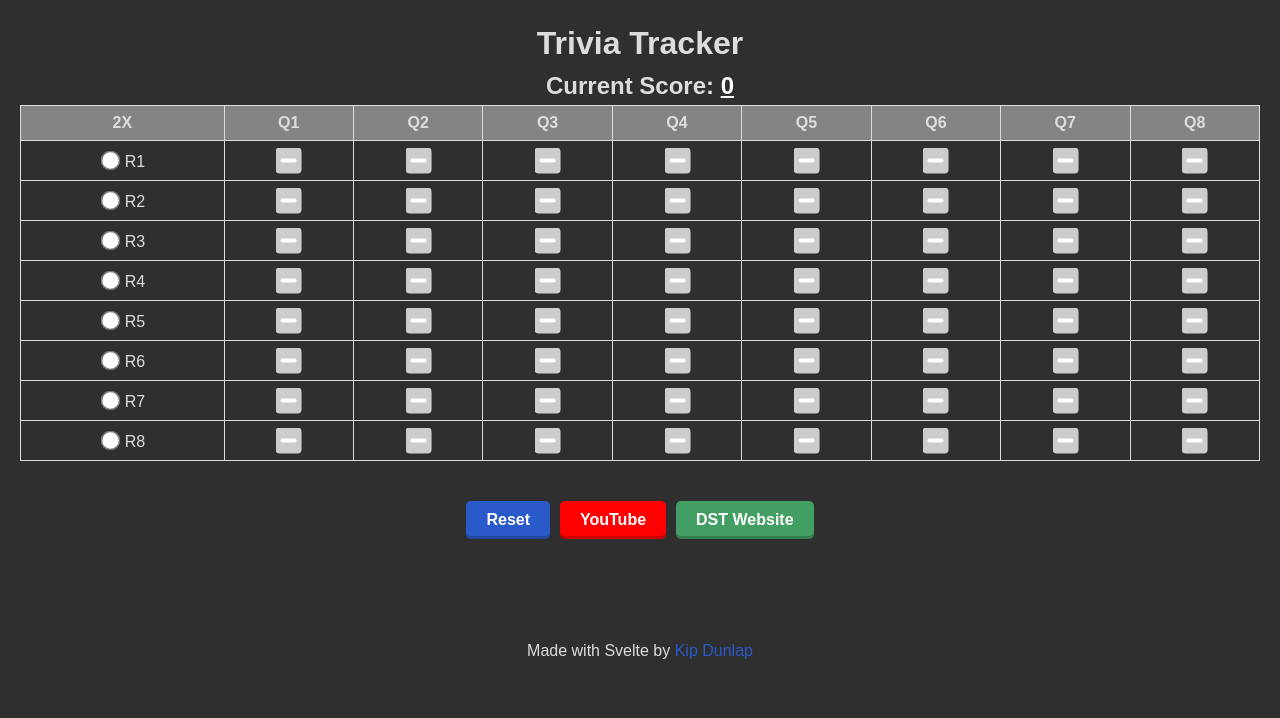
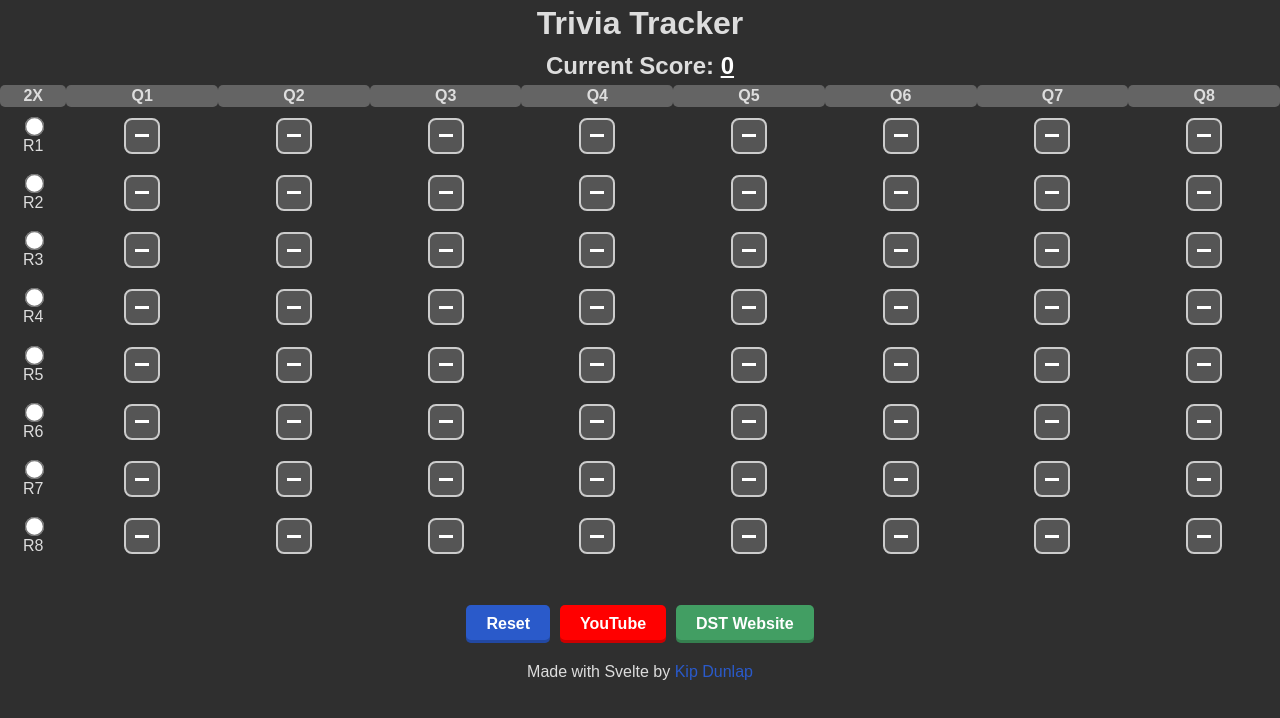
Before and after one commit to UrbaneD0ge/TriviaTracker, a SvelteKit app: page / in a window 1280 px wide. Shown: the top 718 px of the page. Built offline with nearby package versions, Linux system fonts and the light colour scheme.

Commit message:
broke transition, but looks good

```diff
--- a/src/app.html
+++ b/src/app.html
@@ -16,6 +16,6 @@ body {
 	background-color: #2f2f2f;
 	color: #dddddd;
 	margin: 0;
-	padding: 20px;
+	padding: 0px;
   }
 </style>
--- a/src/routes/+page.svelte
+++ b/src/routes/+page.svelte
@@ -109,15 +109,18 @@
               type="radio"
               name="doubledRound"
               checked={selectedRound === round}
-              onchange={() => selectRound(round)}>
+              onchange={() => selectRound(round)}><br>
               <label for="doubledRound-{round}"></label>
             R{round}</td>
           {#each questions as question, qIdx}
             <td>
+              <label class="custom-checkbox">
                 <input
                   type="checkbox"
                   onclick={(e) => toggleIdx(rIdx * questions.length + qIdx, e.currentTarget)}
                 />
+                <span aria-hidden="true"></span>
+              </label>
             </td>
           {/each}
         </tr>
@@ -161,16 +164,20 @@
   table {
     border-collapse: collapse;
     width: 100%;
+    height: 60svh;
   }
 
   th, td {
-    border: 1px solid #ddd;
-    padding: 8px;
+    border: 0px none #ddd;
+    padding: 0px;
     text-align: center;
   }
 
   th {
-    background-color: #848484;
+    background-color: #646464;
+    border-radius: 5px;
+    margin: 0;
+    padding: 2px 0;
   }
 
   input[type="radio"] {
@@ -178,23 +185,78 @@
     /* margin: 5px; */
   }
 
-  input[type="checkbox"] {
-    transform: scale(2);
-      margin: 5px;
+  .custom-checkbox {
+    display: inline-flex;
+    align-items: center;
+    justify-content: center;
+    width: 48px;
+    height: 48px;
+    position: relative;
   }
 
-  input[type="checkbox"]:indeterminate {
-    accent-color: #ccc;
+  .custom-checkbox input[type="checkbox"] {
+    position: absolute;
+    inset: 0;
+    opacity: 0;
+    margin: 0;
+    cursor: pointer;
+    z-index: 2;
+    appearance: none;
+    -webkit-appearance: none;
   }
 
-  input[type="checkbox"]:checked {
-    accent-color: #429e63;
-    filter: invert(49%) sepia(65%) saturate(7149%) hue-rotate(92deg) brightness(89%) contrast(103%);
+  .custom-checkbox span {
+    display: inline-flex;
+    align-items: center;
+    justify-content: center;
+    width: 32px;
+    height: 32px;
+    border: 2px solid #ab0000;
+    border-radius: 8px;
+    background: #ab0000;
+    transition: background 0.2s ease, border-color 0.2s ease;
+    pointer-events: none;
   }
 
-  input[type="checkbox"]:not(:checked):not(:indeterminate) {
-    accent-color: red;
-    filter: invert(85%) sepia(83%) saturate(6726%) hue-rotate(360deg) brightness(111%) contrast(111%);
+  .custom-checkbox span::after {
+    content: '';
+    display: block;
+    transform: scale(0);
+    transition: transform .35s ease-in-out;
+  }
+
+  .custom-checkbox input[type="checkbox"]:not(:checked) + span::after {
+    content: 'X';
+    color: white;
+    font-size: 28px;
+    transform: scale(1);
+    line-height: 1;
+  }
+
+  .custom-checkbox input[type="checkbox"]:checked + span {
+    border-color: #429e63;
+    background-color: #429e63;
+  }
+
+  .custom-checkbox input[type="checkbox"]:checked + span::after {
+    content: '✔';
+    color: white;
+    font-size: 22px;
+    transform: scale(1);
+    line-height: 1;
+  }
+
+  .custom-checkbox input[type="checkbox"]:indeterminate + span {
+    border-color: #ccc;
+    background-color: #555;
+  }
+
+  .custom-checkbox input[type="checkbox"]:indeterminate + span::after {
+    content: '';
+    width: 14px;
+    height: 3px;
+    background-color: white;
+    transform: scale(1);
   }
 
   footer {
```
Lines whose indentation alone changed are shown as unchanged.
